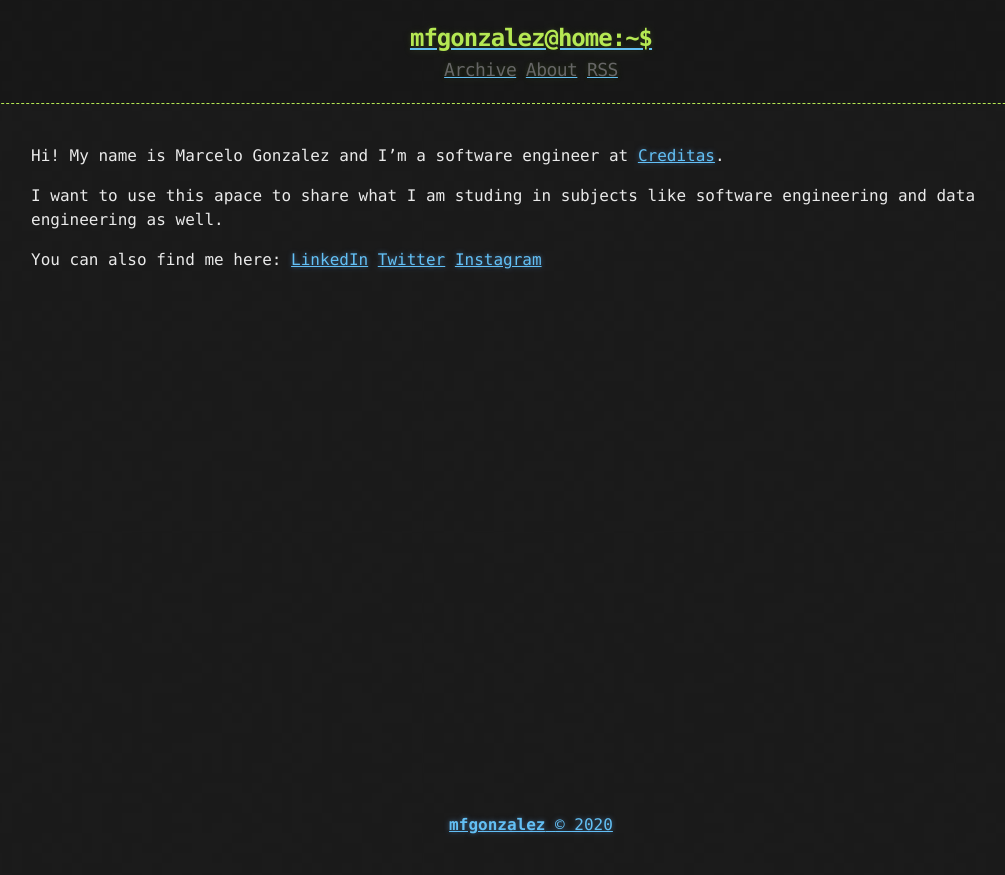
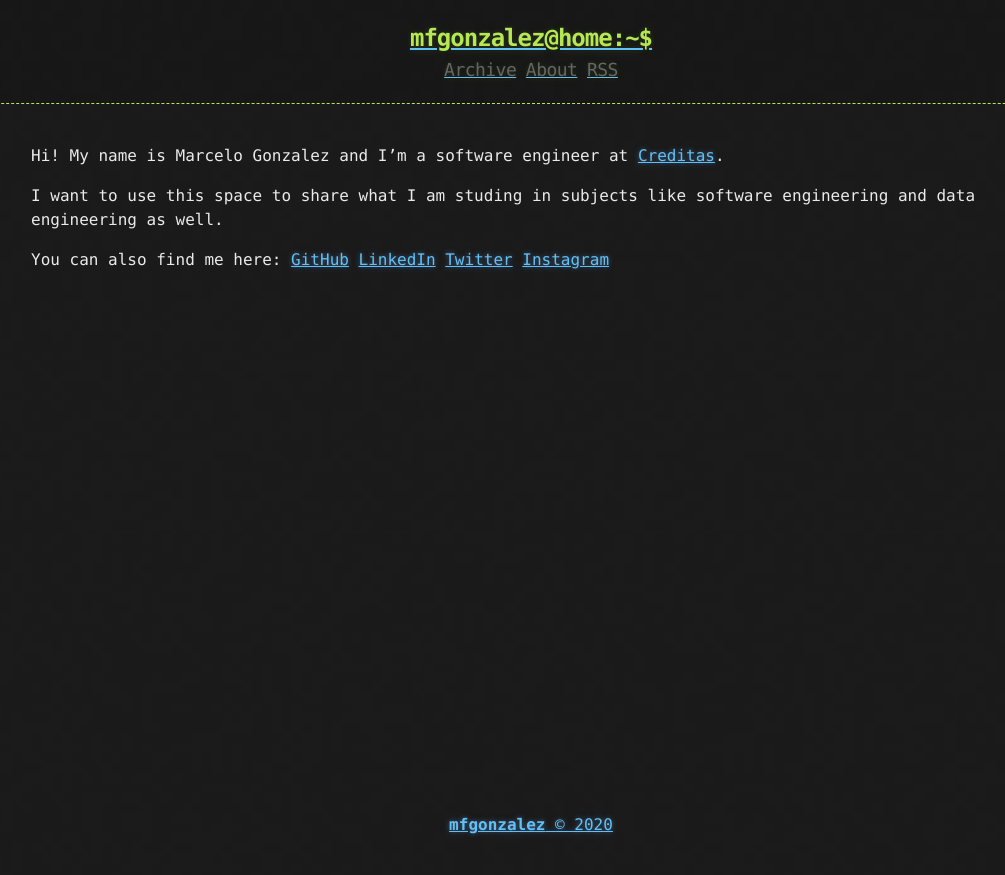
Before and after one commit to mfgonzalez/mfgonzalez.github.io, a Jekyll site: the page built from about.md, in a window 1280 px wide. Shown: the top 875 px of the page, without its empty margins (109-1114 px from the left). Built offline with Jekyll 4.4.1, drawn with Linux system fonts in a browser that asks for light colours.

Commit message:
fixing typo and adding github link

```diff
--- a/about.md
+++ b/about.md
@@ -5,9 +5,10 @@ title: About
 
 Hi! My name is Marcelo Gonzalez and I'm a software engineer at [Creditas](http://www.creditas.com).
 
-I want to use this apace to share what I am studing in subjects like software engineering and data engineering as well.
+I want to use this space to share what I am studing in subjects like software engineering and data engineering as well.
 
 You can also find me here:
-[LinkedIn](http://www.linkedin.com/in/marcelofgonzalez)
+[GitHub](https://github.com/mfgonzalez)
+[LinkedIn](https://www.linkedin.com/in/marcelofgonzalez)
 [Twitter](https://twitter.com/mfgonzalez1978)
 [Instagram](https://www.instagram.com/mfgonzalez/)
```
